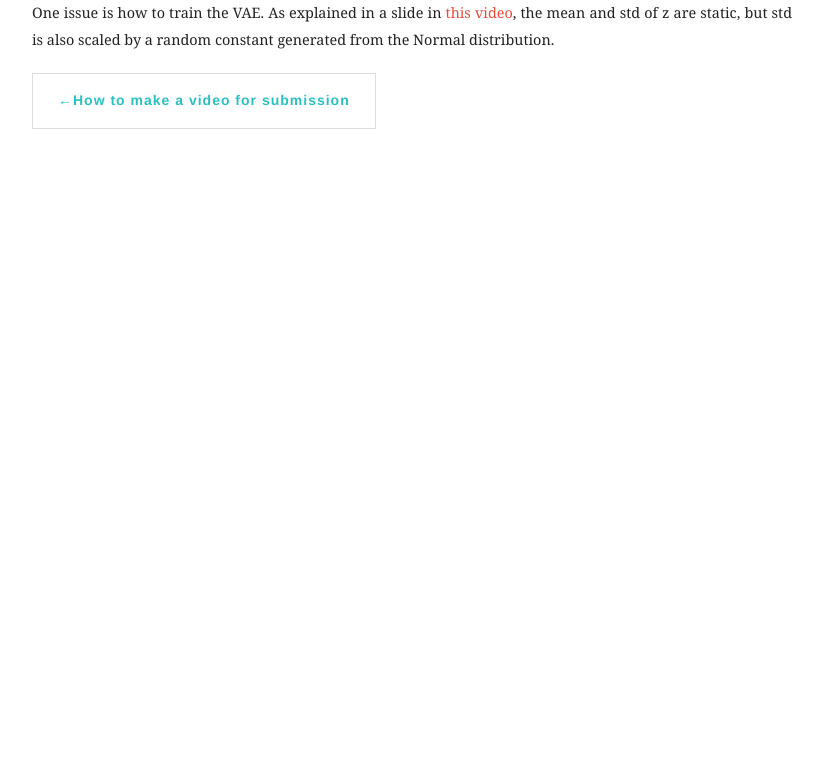
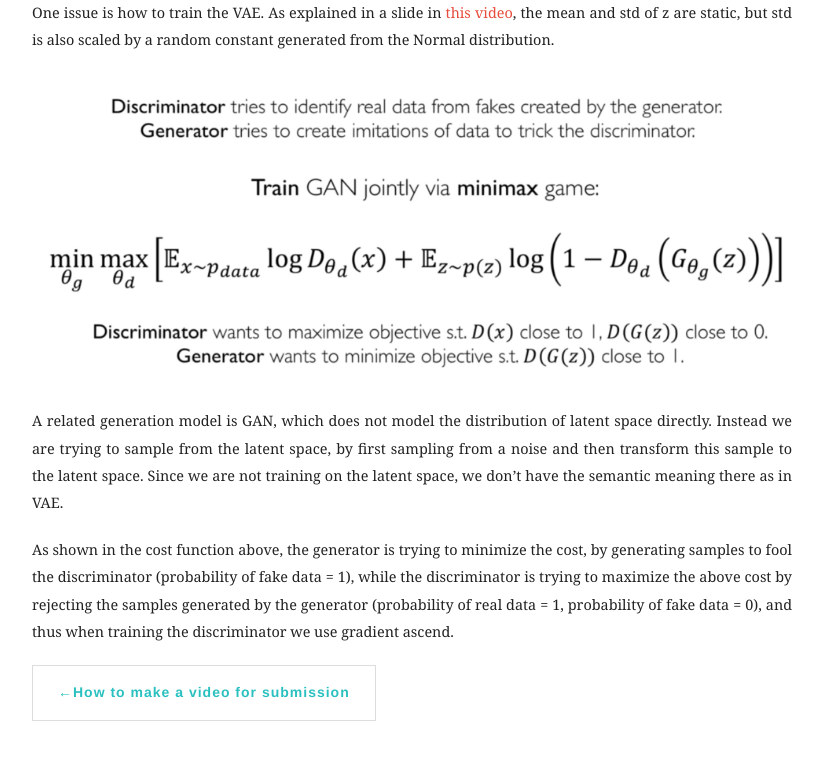
Before and after one commit to moshanATucsd/moshanATucsd.github.io, a Jekyll site: the page built from _posts/2019-10-30-vae.md, in a window 1280 px wide and 900 px high, scrolled down 1760 px, cut to the strip 130-890 px from the top of the window. Shown: the whole strip, without its empty margins (228-1051 px from the left). Built offline with Jekyll 4.4.1, drawn with Linux system fonts in a browser that asks for light colours; nearby versions of some CDN libraries; comment, search, counter and statistics services are not loaded; before the commit the page ends 2068 px from its top, so only the background shows below that.

Commit message:
add post

```diff
--- a/_posts/2019-10-30-vae.md
+++ b/_posts/2019-10-30-vae.md
@@ -27,3 +27,9 @@ The slide above summarizes the training process.
 ![vae3](/images/posts/vae_rapara.jpg)
 
 One issue is how to train the VAE. As explained in a slide in [this video](https://www.youtube.com/watch?v=yFBFl1cLYx8), the mean and std of z are static, but std is also scaled by a random constant generated from the Normal distribution.
+
+![gan](/images/posts/gan.png)
+
+A related generation model is GAN, which does not model the distribution of latent space directly. Instead we are trying to sample from the latent space, by first sampling from a noise and then transform this sample to the latent space. Since we are not training on the latent space, we don't have the semantic meaning there as in VAE.
+
+As shown in the cost function above, the generator is trying to minimize the cost, by generating samples to fool the discriminator (probability of fake data = 1), while the discriminator is trying to maximize the above cost by rejecting the samples generated by the generator (probability of real data = 1, probability of fake data = 0), and thus when training the discriminator we use gradient ascend.
```
Also changed, not shown: images/posts/gan.png (added).
